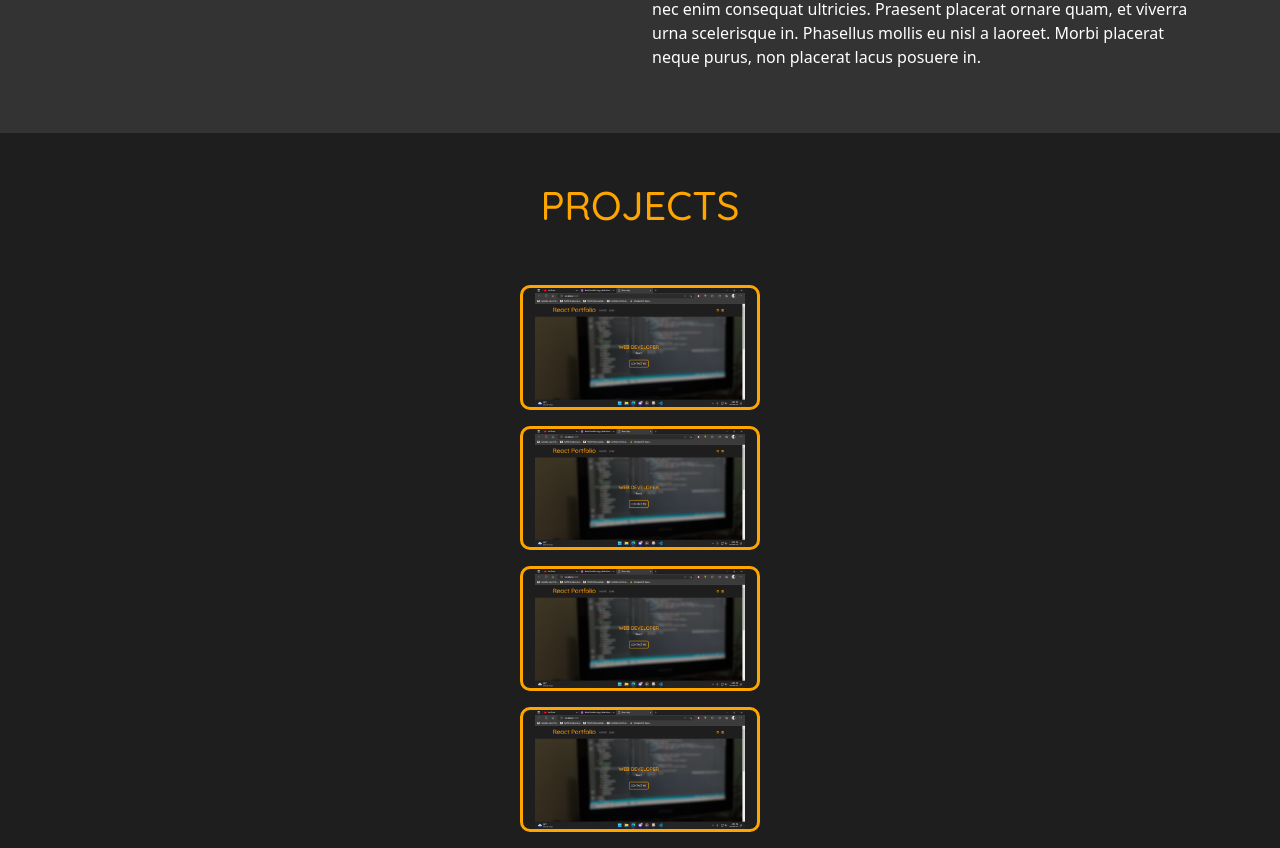
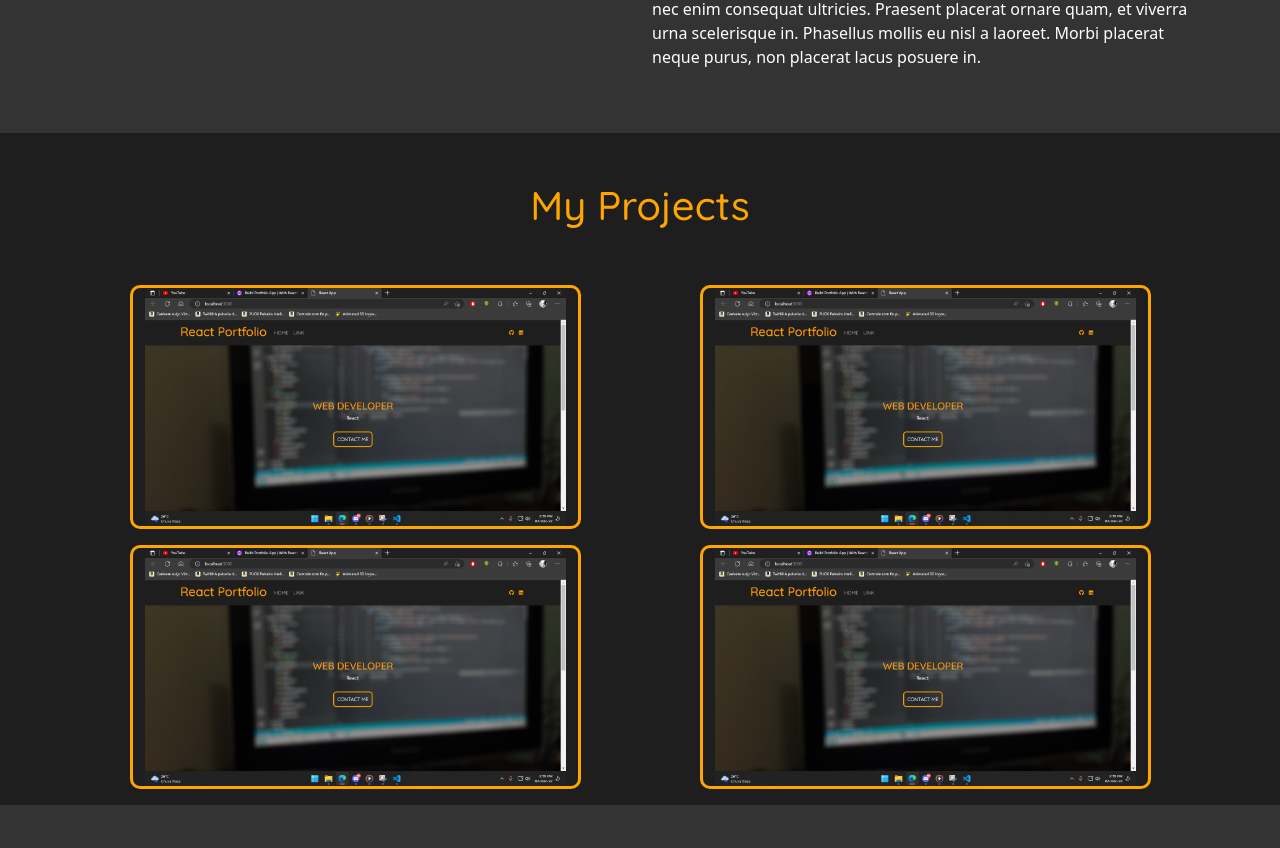
Before and after one commit to fabiomarras-dev/react-portfolio, a React (Create React App) app: page / in a window 1280 px wide. Shown: the part 1340-2188 px from the top of the page. After the commit the page ends 2145 px from the top, so only its background shows below. Built offline with nearby package versions, Linux system fonts and the light colour scheme.

Commit message:
Making a build

```diff
--- a/src/App.css
+++ b/src/App.css
@@ -162,7 +162,12 @@ h4 {
   margin-bottom: 1rem;
 }
 
-.projectsimages {
-  width: 15rem;
-  position: relative;
+.projects-image:hover {
+  opacity: 60%;
+  background-color: white;
 }
+
+/* Overflow Styling */
+.overflow {
+  cursor: pointer;
+}
--- a/src/components/Projects.js
+++ b/src/components/Projects.js
@@ -5,19 +5,26 @@ const Projects = () => {
   return (
    <div className='projects-wrapper'>
         <div className='container'>
-            <h1 className='text-uppercase text-center py-5'>Projects</h1>
-            <div className='image-box-wrapper row mx-auto d-block projectsimages'>
+            <h1 className='text-center py-5'>My Projects</h1>
+
+            <div className='d-flex row'>
+                <div className='col-sm-5 d-block mx-auto row overflow'>
                     <img className='projects-image' src={Projeto} alt=""></img>
                 </div>
-            <div className='image-box-wrapper row mx-auto d-block projectsimages'>
+                <div className='col-sm-5 d-block mx-auto row overflow'>
                     <img className='projects-image' src={Projeto} alt=""></img>
                 </div>
-            <div className='image-box-wrapper row mx-auto d-block projectsimages'>
+            </div>
+
+            <div className='row'>
+                <div className='col-sm-5 d-block mx-auto row overflow'>
                     <img className='projects-image' src={Projeto} alt=""></img>
                 </div>
-            <div className='image-box-wrapper row mx-auto d-block projectsimages'>
+                <div className='col-sm-5 d-block mx-auto row overflow'>
                     <img className='projects-image' src={Projeto} alt=""></img>
                 </div>
+            </div>
+
         </div>
    </div>
   )
```
Lines whose indentation alone changed are shown as unchanged.
